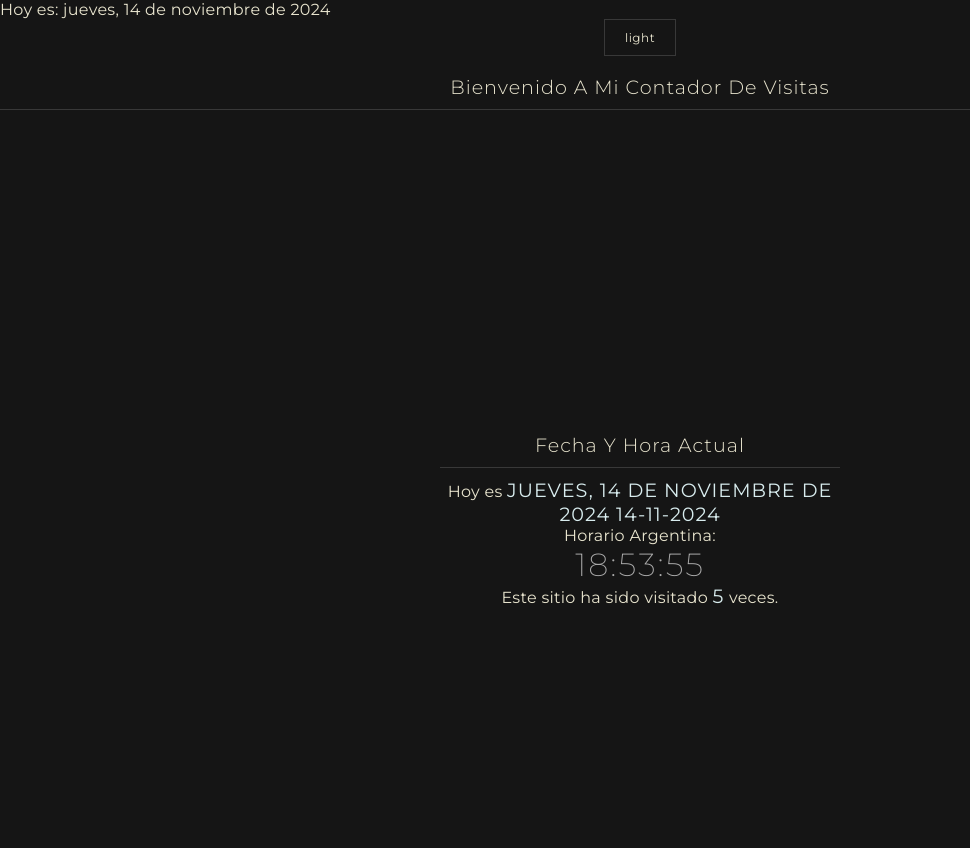
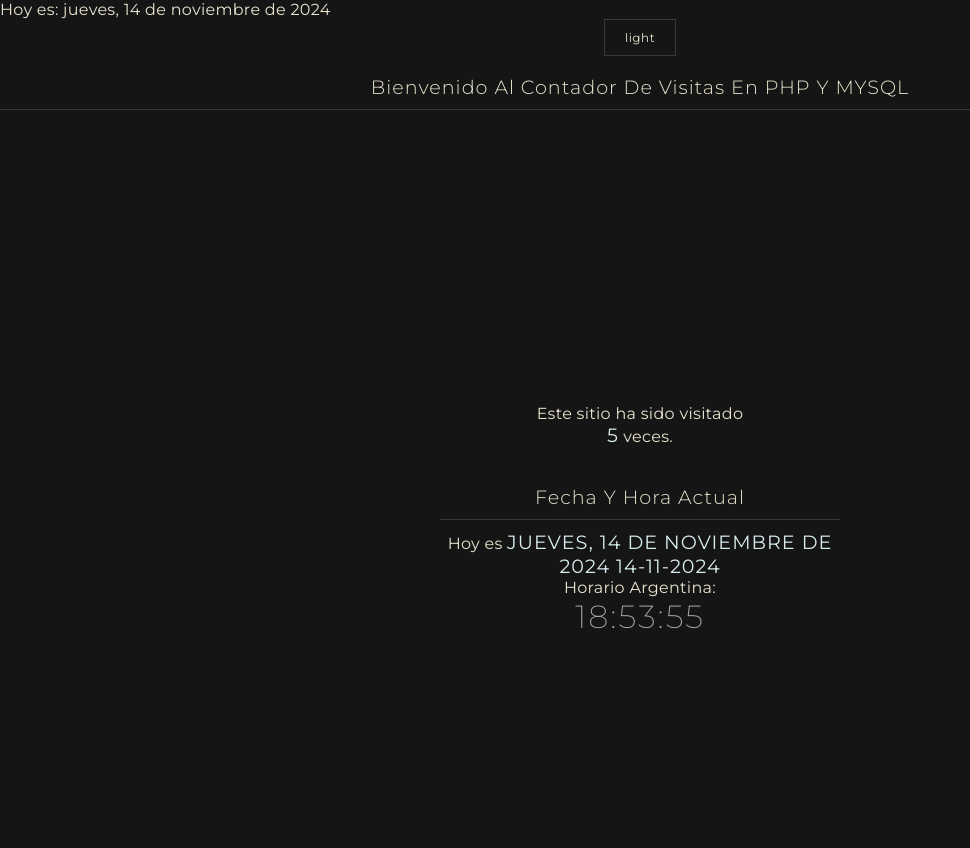
Before and after one commit to ImageDesignStudio/Contador_Visitas, a PHP site: page / in a window 1280 px wide. Shown: the top 848 px of the page, without its empty margins (0-970 px from the left). Run offline with PHP 8.4, Linux system fonts and the light colour scheme; data comes from the database, SQL or seed files in the repository.

Commit message:
cambios finales
Signed-off-by: Image <dimartinojuan.image@gmail.com>

```diff
--- a/estilos.css
+++ b/estilos.css
@@ -134,4 +134,5 @@
   color: var(--var-text-numero-visitantes);
   text-transform: uppercase;
   letter-spacing: 1px;
+  text-align: center;
 }
--- a/index.php
+++ b/index.php
@@ -16,15 +16,18 @@
     <header>
         <button id="toggle-dark-mode">Light</button> <!-- Por defecto en modo oscuro -->
         <br>
-        <h1 class="text-center">Bienvenido a mi contador de visitas</h1>
+        <h1 class="text-center">Bienvenido al contador de Visitas en PHP y MYSQL</h1>
     </header>
 
     <main class="text-center">
+        <p class="text-center">Este sitio ha sido visitado</p>
+        <p><span class="numeroVisitantes"> <?php echo $numero_visitas; ?></span> veces.</p>
+
+        <br><br>
         <h1>Fecha y Hora Actual</h1>
         <p>Hoy es <span class="numeroVisitantes"><?php echo "$dia_actual"; ?> <?php echo $fechaActual; ?></span></p>
         <p>Horario Argentina:</p>
         <div id="clock"></div>
-        <p>Este sitio ha sido visitado <span class="numeroVisitantes"> <?php echo $numero_visitas; ?></span> veces.</p>
         <!-- Aquí puedes agregar más contenido -->
     </main>
 
```
Also changed, not shown: README.md, image.png.
